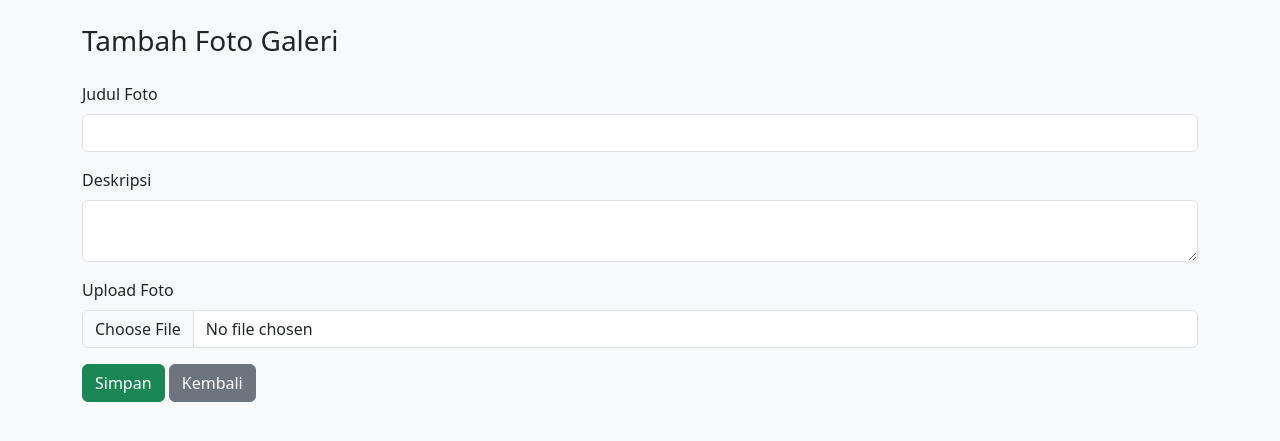
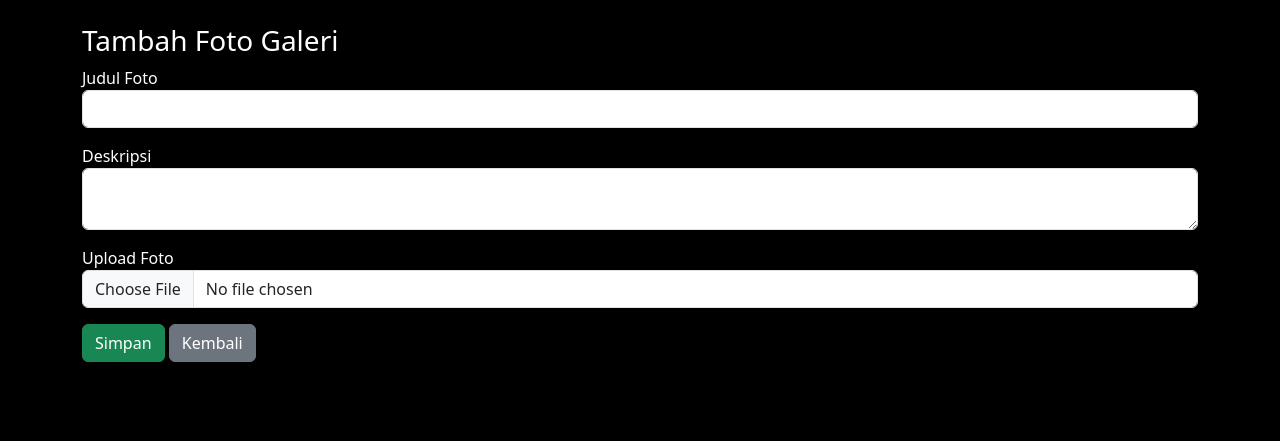
Before and after one commit to FahmiFirdaus7/project, a PHP site: page /galeri_tambah.php in a window 1280 px wide. Shown: the top 441 px of the page. Run offline with PHP 8.4, Linux system fonts and the light colour scheme; the first user in the database is signed in.

Commit message:
Add files via upload

```diff
--- a/view/Merapi.php
+++ b/view/Merapi.php
@@ -97,9 +97,7 @@ Meski berbahaya, Merapi punya daya tarik kuat karena megah, mistis, dan penuh se
     <div class="collapse navbar-collapse justify-content-end" id="navMenu">
       <ul class="navbar-nav text-white fw-semibold">
         <li class="nav-item mx-2"><a href="index.php" class="nav-link">Beranda</a></li>
-        <li class="nav-item mx-2"><a href="#tentang" class="nav-link">Tentang</a></li>
-        <li class="nav-item mx-2"><a href="#rute" class="nav-link">Rute</a></li>
-        <li class="nav-item mx-2"><a href="#galeri" class="nav-link">Galeri</a></li>
+        <li class="nav-item mx-2"><a href="galeri.php" class="nav-link">Galeri</a></li>
         <li class="nav-item mx-2"><a href="../controller/logout_controller.php" class="nav-link bg-success bg-gradient
 ">Logout</a></li>
       </ul>
--- a/view/Merbabu.php
+++ b/view/Merbabu.php
@@ -95,9 +95,7 @@ Merbabu menjadi salah satu gunung paling fotogenik di Jawa karena perpaduan huta
     <div class="collapse navbar-collapse justify-content-end" id="navMenu">
       <ul class="navbar-nav text-white fw-semibold">
         <li class="nav-item mx-2"><a href="index.php" class="nav-link">Beranda</a></li>
-        <li class="nav-item mx-2"><a href="#tentang" class="nav-link">Tentang</a></li>
-        <li class="nav-item mx-2"><a href="#rute" class="nav-link">Rute</a></li>
-        <li class="nav-item mx-2"><a href="#galeri" class="nav-link">Galeri</a></li>
+        <li class="nav-item mx-2"><a href="galeri.php" class="nav-link">Galeri</a></li>
         <li class="nav-item mx-2"><a href="../controller/logout_controller.php" class="nav-link bg-success bg-gradient
 ">Logout</a></li>
       </ul>
--- a/view/Sindoro.php
+++ b/view/Sindoro.php
@@ -95,9 +95,7 @@ terutama via Kledung, sehingga jadi favorit pemula maupun pendaki berpengalaman.
     <div class="collapse navbar-collapse justify-content-end" id="navMenu">
       <ul class="navbar-nav text-white fw-semibold">
         <li class="nav-item mx-2"><a href="index.php" class="nav-link">Beranda</a></li>
-        <li class="nav-item mx-2"><a href="#tentang" class="nav-link">Tentang</a></li>
-        <li class="nav-item mx-2"><a href="#rute" class="nav-link">Rute</a></li>
-        <li class="nav-item mx-2"><a href="#galeri" class="nav-link">Galeri</a></li>
+        <li class="nav-item mx-2"><a href="galeri.php" class="nav-link">Galeri</a></li>
         <li class="nav-item mx-2"><a href="../controller/logout_controller.php" class="nav-link bg-success bg-gradient
 ">Logout</a></li>
       </ul>
--- a/view/Slamet.php
+++ b/view/Slamet.php
@@ -95,9 +95,7 @@ namun puncaknya menawarkan panorama 360° yang megah dengan kawah besar yang sel
     <div class="collapse navbar-collapse justify-content-end" id="navMenu">
       <ul class="navbar-nav text-white fw-semibold">
         <li class="nav-item mx-2"><a href="index.php" class="nav-link">Beranda</a></li>
-        <li class="nav-item mx-2"><a href="#tentang" class="nav-link">Tentang</a></li>
-        <li class="nav-item mx-2"><a href="#rute" class="nav-link">Rute</a></li>
-        <li class="nav-item mx-2"><a href="#galeri" class="nav-link">Galeri</a></li>
+        <li class="nav-item mx-2"><a href="galeri.php" class="nav-link">Galeri</a></li>
         <li class="nav-item mx-2"><a href="../controller/logout_controller.php" class="nav-link bg-success bg-gradient
 ">Logout</a></li>
       </ul>
--- a/view/Sumbing.php
+++ b/view/Sumbing.php
@@ -96,9 +96,7 @@ dengan puncak kawah luas yang penuh batuan vulkanik dan panorama alam yang menak
     <div class="collapse navbar-collapse justify-content-end" id="navMenu">
       <ul class="navbar-nav text-white fw-semibold">
         <li class="nav-item mx-2"><a href="index.php" class="nav-link">Beranda</a></li>
-        <li class="nav-item mx-2"><a href="#tentang" class="nav-link">Tentang</a></li>
-        <li class="nav-item mx-2"><a href="#rute" class="nav-link">Rute</a></li>
-        <li class="nav-item mx-2"><a href="#galeri" class="nav-link">Galeri</a></li>
+        <li class="nav-item mx-2"><a href="galeri.php" class="nav-link">Galeri</a></li>
         <li class="nav-item mx-2"><a href="../controller/logout_controller.php" class="nav-link bg-success bg-gradient
 ">Logout</a></li>
       </ul>
--- a/view/galeri_tambah.php
+++ b/view/galeri_tambah.php
@@ -14,24 +14,24 @@
     <link href="https://cdn.jsdelivr.net/npm/bootstrap@5.3.2/dist/css/bootstrap.min.css" rel="stylesheet">
 </head>
 
-<body class="bg-light p-4">
+<body class="bg-black p-4">
 
 <div class="container">
-    <h3 class="mb-4">Tambah Foto Galeri</h3>
+    <h3 class="mb-4, text-white">Tambah Foto Galeri</h3>
 
     <form action="../controller/galeri_controller_tambah.php" method="POST" enctype="multipart/form-data">
         <div class="mb-3">
-            <label class="form-label">Judul Foto</label>
+            <label class="form-label, text-white">Judul Foto</label>
             <input type="text" name="judul" class="form-control" required>
         </div>
 
         <div class="mb-3">
-            <label class="form-label">Deskripsi</label>
+            <label class="form-label, text-white">Deskripsi</label>
             <textarea name="deskripsi" class="form-control" required></textarea>
         </div>
 
         <div class="mb-3">
-            <label class="form-label">Upload Foto</label>
+            <label class="form-label, text-white">Upload Foto</label>
             <input type="file" name="foto" accept="image/*" class="form-control" required>
         </div>
 
```
Also changed, not shown: hiking.sql (+13 -2 lines), view/booking.php (+17 -0 lines), view/galeri.php (+20 -13 lines), view/index.php (+13 -1 lines), view/uploads/1764045576_20230214_164331.jpg (added), view/uploads/1764045640_20230713_103933.jpg (added), 3 other files.
